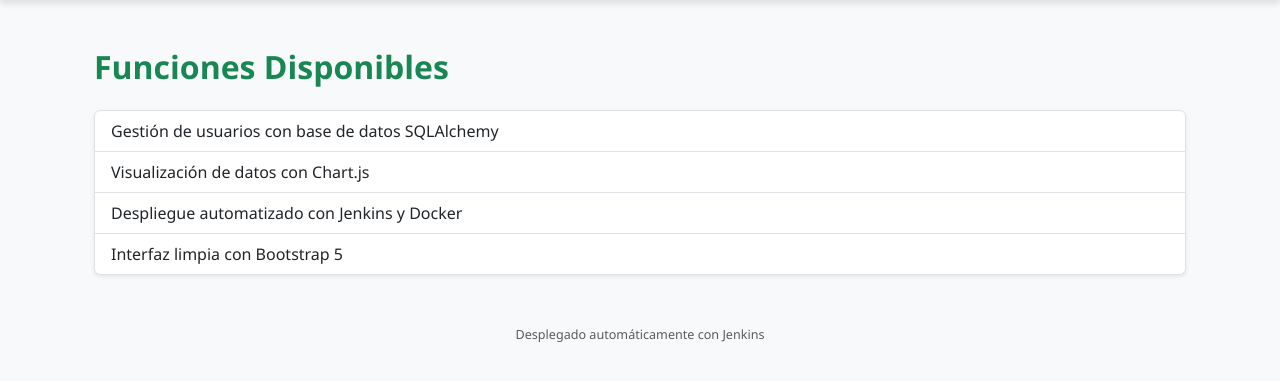
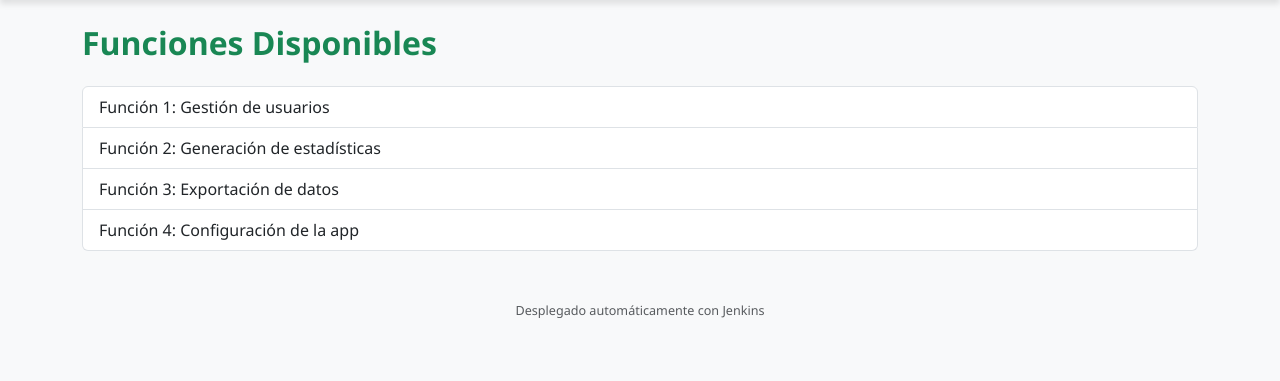
Before and after one commit to mcollado-dev/miapp-flask, a Flask app: page /funciones in a window 1280 px wide. Shown: the part 56-437 px from the top of the page. Run offline with Flask 3, Linux system fonts and the light colour scheme.

Commit message:
Update funciones.html

```diff
--- a/templates/funciones.html
+++ b/templates/funciones.html
@@ -1,13 +1,11 @@
 {% extends "base.html" %}
 
 {% block content %}
-<div class="container mt-5 fade-in">
-    <h2 class="text-success mb-4">Funciones Disponibles</h2>
-    <ul class="list-group shadow-sm">
-        <li class="list-group-item">Gestión de usuarios con base de datos SQLAlchemy</li>
-        <li class="list-group-item">Visualización de datos con Chart.js</li>
-        <li class="list-group-item">Despliegue automatizado con Jenkins y Docker</li>
-        <li class="list-group-item">Interfaz limpia con Bootstrap 5</li>
-    </ul>
-</div>
+<h2 class="text-success mb-4">Funciones Disponibles</h2>
+<ul class="list-group">
+    <li class="list-group-item">Función 1: Gestión de usuarios</li>
+    <li class="list-group-item">Función 2: Generación de estadísticas</li>
+    <li class="list-group-item">Función 3: Exportación de datos</li>
+    <li class="list-group-item">Función 4: Configuración de la app</li>
+</ul>
 {% endblock %}
```
